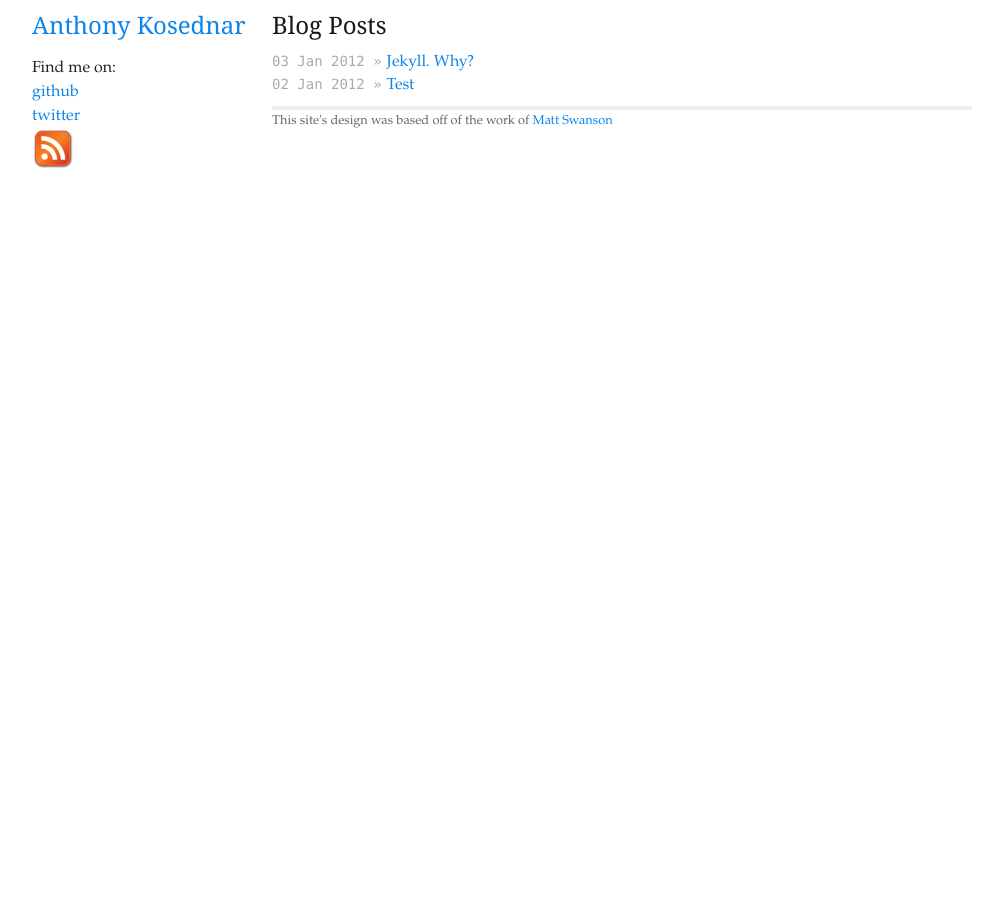
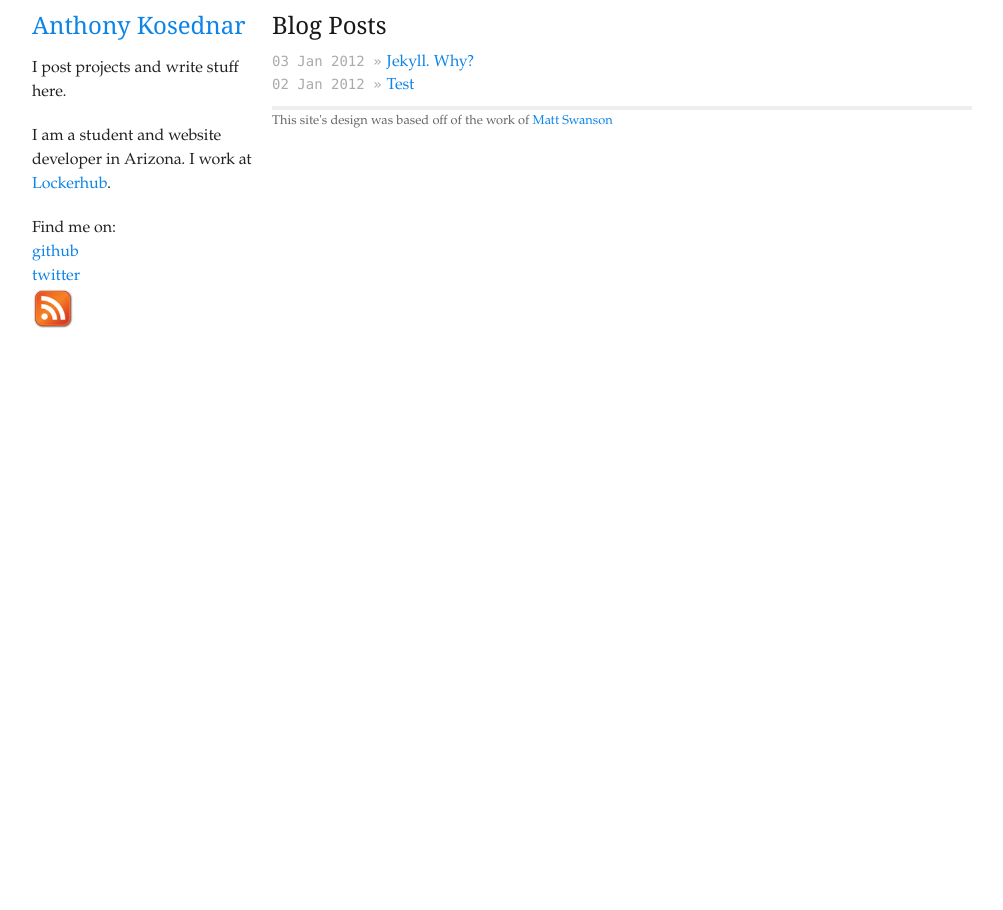
Before and after one commit to akosednar/akosednar.github.com, a Jekyll site: the page built from index.html, in a window 1280 px wide. Shown: the whole page, without its empty margins (138-1141 px from the left). Built offline with Jekyll 4.4.1, drawn with Linux system fonts in a browser that asks for light colours.

Commit message:
Added Personal Description

```diff
--- a/_layouts/default.html
+++ b/_layouts/default.html
@@ -22,6 +22,10 @@
       <nav>
         <h2><a href="/">Anthony Kosednar</a></h2>
         <ul>
+        <p>I post projects and write stuff here.</p>
+        <p>
+          I am a student and website developer in Arizona. I work at <a href="http://lockerhub.com/">Lockerhub</a>.
+        </p>
 
         <p>
           Find me on:<br />
```
